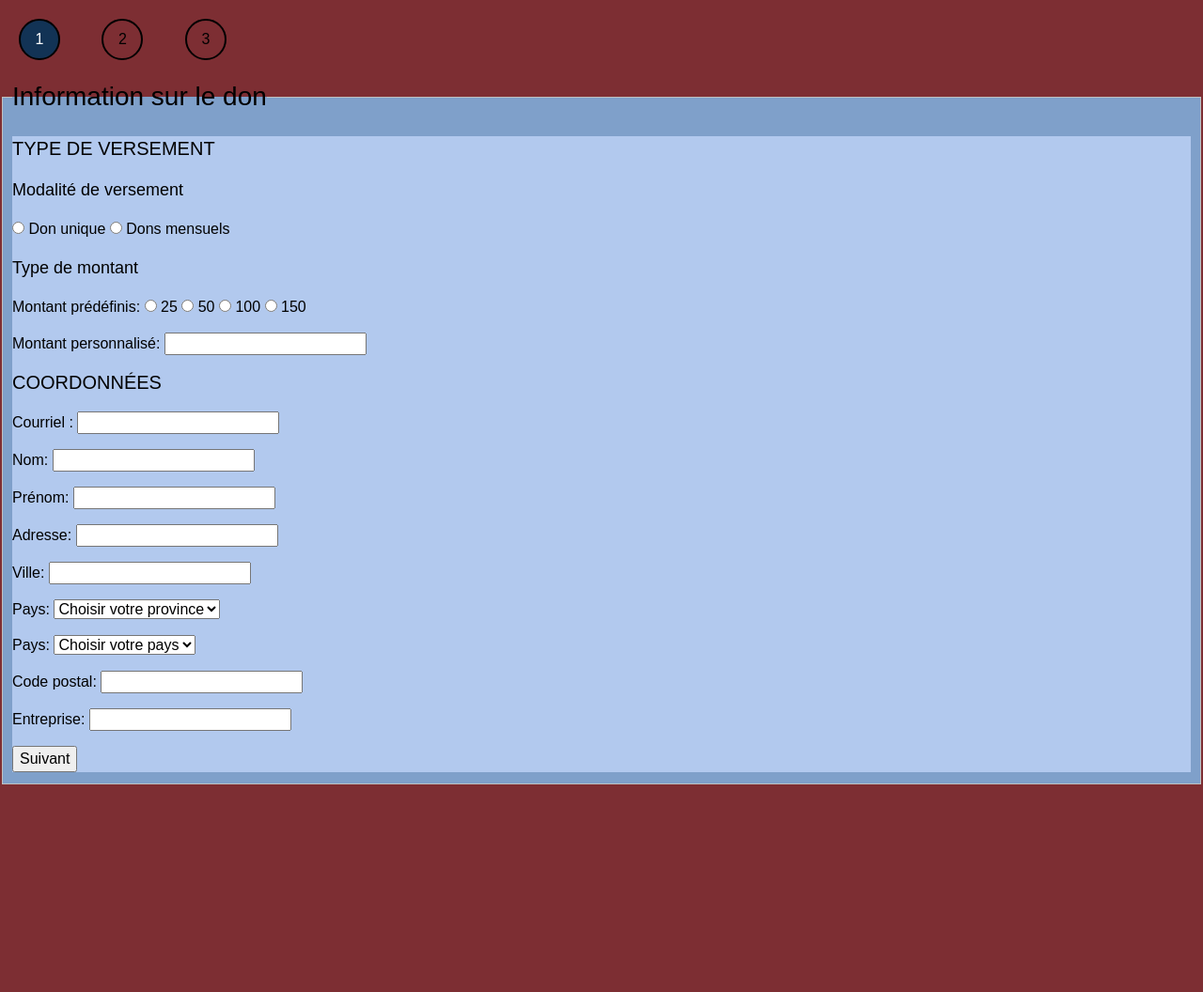
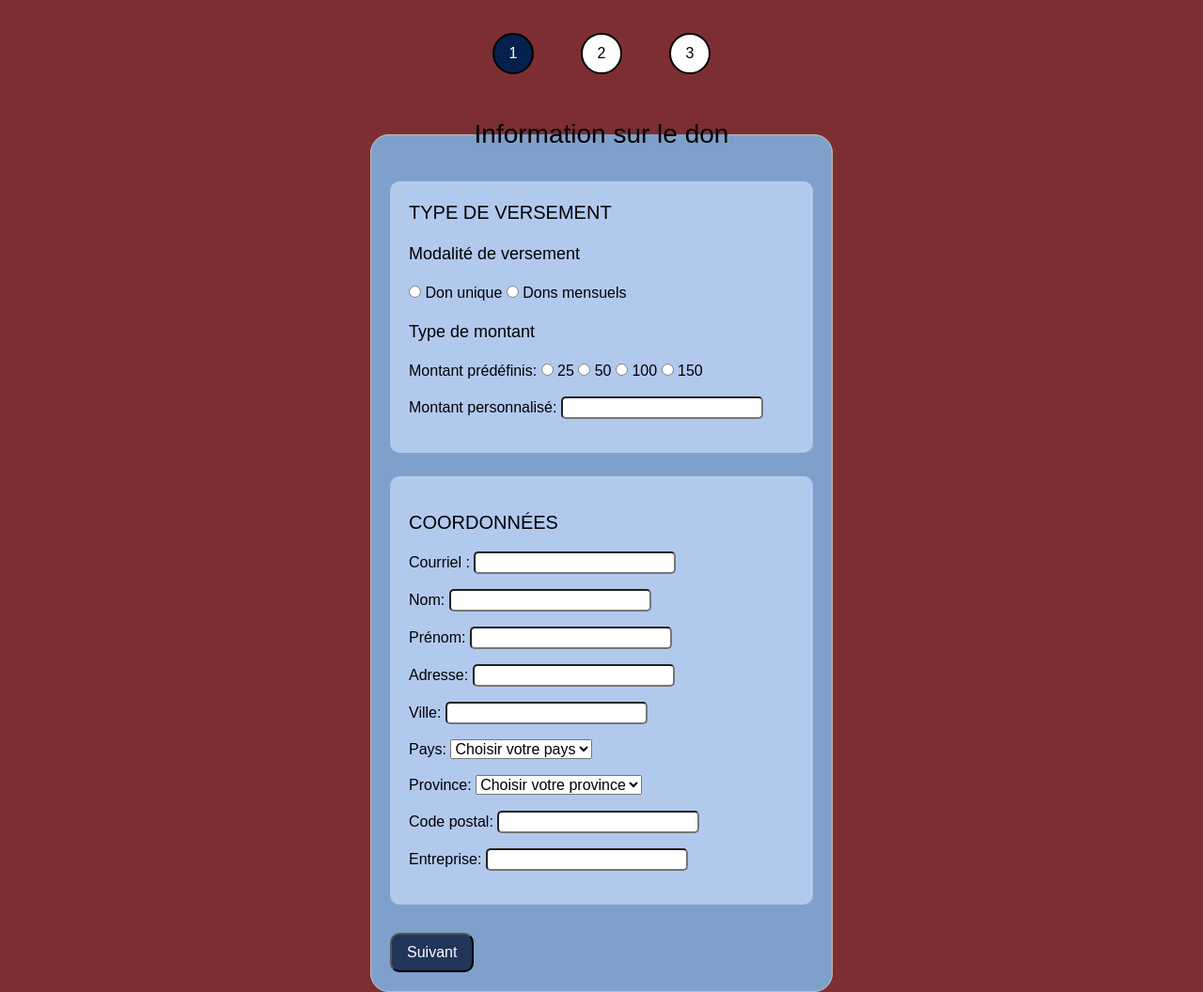
Before and after one commit to PlanteMP/RPNI3-TP1-formulaire, a website: page public/index.html in a window 1280 px wide. Shown: the whole page at 94% size. Before the commit the page ends 835 px from the top, so only its background shows below. Drawn offline with Linux system fonts and the light colour scheme.

Commit message:
Remise Sommative 2

```diff
--- a/public/index.html
+++ b/public/index.html
@@ -13,29 +13,31 @@
 
 <body>
 
-     <header role="banner">
-     </header>
-          <main role="main">
+ <header>
+
+ </header>
+    <main>
 
     <nav class="progression__section" aria-label="Progression du formulaire">
-        <div class="etapes__section">
-            <span "etat-etape1" class="etat-etape">1</span>
+        <nav class="etapes__section">
+            <span id="etat-etape1" class="etat-etape">1</span>
             <span id="etat-etape2" class="etat-etape">2</span>
             <span id="etat-etape3" class="etat-etape">3</span>
-        </div>
+        </nav>
     </nav>
 
      <form class="formulaire__section" action="merci.html" method="get">
 
+         <!-- //        PREMIERE ETAPE DU FORMULAIRE                  // -->
 
-       <fieldset class="etape1">
+       <fieldset class="etape1" >
         <legend>  <h1>Information sur le don</h1> </legend>
 
    <!-- // TYPE DE VERSEMENTS-->
-     <div class="versement__section">
+     <div class="versement__section" >
         <h2>Type de versement</h2>
 
-          <div class="modalieVersement__section">
+          <div class="modaliteVersement__section">
              <h3>Modalité de versement</h3>
 
  <!-- // Versement unique -->
@@ -52,29 +54,30 @@
 
 
 
+
    <!-- // TYPE DE MONTANT-->
 
-       <div class="montant__section">
+       <div class="montant__section" >
           <h3>Type de montant</h3>
 
 <!-- // Montant fixe -->
 
-         <div>
-            <label for="montantfixe__section" class="montantfixe__section">Montant prédéfinis:</label>
 
-            <input type="radio" id="montant__fixe1" name="montant__fixe" value="montant__fixe" required>
-            <label for="montant__fixe">25</label>
+          <label for="montant__fixe1" class="montantfixe__section">Montant prédéfinis:</label>
 
-            <input type="radio" id="montant__fixe2" name="montant__fixe" value="montant__fixe" required>
-            <label for="montant__fixe">50</label>
+            <input type="radio" id="montant__fixe1" name="montant__fixe" value="25" required>
+            <label for="montant__fixe1">25</label>
 
-            <input type="radio" id="montant__fixe3" name="montant__fixe" value="montant__fixe" required>
-            <label for="montant__fixe">100</label>
+            <input type="radio" id="montant__fixe2" name="montant__fixe" value="50" required>
+            <label for="montant__fixe2">50</label>
 
-            <input type="radio" id="montant__fixe4" name="montant__fixe" value="montant__fixe" required>
-            <label for="montant__fixe">150</label>
+            <input type="radio" id="montant__fixe3" name="montant__fixe" value="100" required>
+            <label for="montant__fixe3">100</label>
 
-         </div>
+            <input type="radio" id="montant__fixe4" name="montant__fixe" value="150" required>
+            <label for="montant__fixe4">150</label>
+
+
 
 
 
@@ -84,19 +87,20 @@
                     <input type="number" id="montant__variable" name="montant__variable" max="9999" >
                     <span id="erreur__montantvariable" class="message-erreur" role="alert" ></span>
             </p>
-  </div>
+         </div>
+        </div>
 
 
 
-   <div class="coordonné__section">
+   <div class="coordonné__section" >
          <h2>Coordonnées</h2>
 
 
  <!-- // Email -->
                 <p>
-                    <label for="email" class="donateur__email">Courriel :</label>
-                    <input type="email" id="email" name="espace__email" autocomplete="email"  pattern="[\w\.\-]+@([\w\-]+)((\.(\w){2,3})+)$" required>
-                    <span id="erreur__email" class="erreur" role="alert" aria-live="polite" ></span>
+                    <label for="courriel" class="donateur__email">Courriel :</label>
+                    <input type="email" id="courriel" name="espace__email" autocomplete="email"  pattern="[\w\.\-]+@([\w\-]+)((\.(\w){2,3})+)$" required>
+                    <span id="erreur__courriel" class="message-erreur" role="alert" aria-live="polite" ></span>
                 </p>
 
  <!-- //Nom -->
@@ -112,7 +116,7 @@
                    <label for="prenom" class="donateur__prenom">Prénom:</label>
                     <input type="text" id="prenom" name="espace__prenom" pattern="[a-zA-ZÀ-ÿ '\-]{3,29}"
                     title="Caractères alphanumérique & '-" required>
-                    <span id="erreur__prenom" class="message-erreur" role="alert". aria-live="polite" ></span>
+                    <span id="erreur__prenom" class="message-erreur" role="alert" aria-live="polite" ></span>
               </p>
 
 <!-- // Adresse -->
@@ -129,25 +133,7 @@
                    <label for="ville" class="donateur__ville">Ville:</label>
                     <input type="text" id="ville" name="espace__ville" pattern="[a-zA-ZÀ-ÿ '\-]{3,29}"
                     title="Caractères alphanumérique & '-" required>
-                    <span id="erreur__ville" class="message-erreur" role="alert"aria-live="polite" ></span>
-              </p>
-
-
-<!-- //Province-->
-
-               <p>
-                   <label for="province" class="donateur__provinces">Pays:</label>
-                   <select id="provinces" name="espace__provinces" required>
-                     <option value="">  Choisir votre province </option>
-                     <option value="alberta">Alberta</option>
-                     <option value="manitoba">Manitoba</option>
-                     <option value="newBrunswick">New Brunswick</option>
-                     <option value="labrador">Labrador</option>
-                      <option value="novaScotia">Nova Scotia </option>
-                       <option value="princeEdwardIsland">Prince Edward Island</option>
-                        <option value="quebec">Quebec</option>
-                        <option value="Saskatchewan">Saskatchewan</option>
-                   </select>
+                    <span id="erreur__ville" class="message-erreur" role="alert" aria-live="polite" ></span>
               </p>
 
 
@@ -163,20 +149,38 @@
                    </select>
               </p>
 
+   <!-- //Province-->
+
+               <p>
+                   <label for="province" class="donateur__provinces">Province:</label>
+                   <select id="province" name="espace__provinces" required>
+                     <option value="">  Choisir votre province </option>
+                     <option value="alberta">Alberta</option>
+                     <option value="manitoba">Manitoba</option>
+                     <option value="newBrunswick">New Brunswick</option>
+                     <option value="labrador">Labrador</option>
+                      <option value="novaScotia">Nova Scotia </option>
+                       <option value="princeEdwardIsland">Prince Edward Island</option>
+                        <option value="quebec">Quebec</option>
+                        <option value="Saskatchewan">Saskatchewan</option>
+                   </select>
+              </p>
+
+
 
  <!-- // Adresse -->
                     <p>
-                   <label for="label" class="donateur__codepostal">Code postal:</label>
-                    <input type="text" id="codePostal" name="espace__codePostal" pattern="^[ABCEGHJ-NPRSTVXY]\d[ABCEGHJ-NPRSTV-Z][ -]?\d[ABCEGHJ-NPRSTV-Z]\d$"
+                   <label for="codePostal" class="donateur__codepostal">Code postal:</label>
+                    <input type="text" id="codepostal" name="espace__codePostal" pattern="^[ABCEGHJ-NPRSTVXY]\d[ABCEGHJ-NPRSTV-Z][ -]?\d[ABCEGHJ-NPRSTV-Z]\d$"
                     title="Caractères alphanumérique & '-" required>
-                    <span id="erreur__codePostal" class="message-erreur" role="alert" aria-live="polite" ></span>
+                    <span id="erreur__codepostal" class="message-erreur" role="alert" aria-live="polite" ></span>
                </p>
 
 
 
 <!-- // Entreprise  -->
                <p>
-                   <label for="label" class="donateur__entreprise"></label>Entreprise:</label>
+                   <label for="entreprise" class="donateur__entreprise">Entreprise:</label>
                     <input type="text" id="entreprise" name="espace__entreprise" pattern="[a-zA-ZÀ-ÿ '\-]{3,29}"
                     title="Caractères alphanumérique & '-" required>
                     <span id="erreur__entreprise" class="message-erreur" role="alert" aria-live="polite"></span>
@@ -189,8 +193,10 @@
     <button type="button" class="bouton__precedent">Précédent</button>
     <button type="button"  class="bouton__suivant">Suivant</button>
 
-      </fieldset>
+ </fieldset>
 
+
+ <!-- //        DEUXIEME ETAPE DU FORMULAIRE                  // -->
 
      <fieldset class="etape2">
            <legend>  <h1>Information sur le paiement</h1> </legend>
@@ -206,29 +212,33 @@
 
 
  <!-- // Numéro de carte de credit -->
+  <div class="informationPaiement__section">
+     <h2>Information sur le paiement</h2>
+
               <p>
-                   <label for="label" class="info__numeroCarte">Numéro de carte:</label>
+                   <label for="numeroCarte" class="info__numeroCarte">Numéro de carte:</label>
                     <input  inputmode="numeric"  id="numeroCarte" name="espace__numeroCarte" pattern="^4[0-9]{12}(?:[0-9]{3})?$" maxlength="16"
                     title="Caractères alphanumérique & '-" required>
-                    <span id="erreur__numeroCarte" class="message-erreur" role="alert" aria-live="polite"></span>
+                    <span id="erreur__numerocarte" class="message-erreur" role="alert" aria-live="polite"></span>
               </p>
 
 <!-- // Expiration de la carte de crédit -->
                <p>
-                   <label for="label" class="info__expirationCarte">Date d’expiration:</label>
+                   <label for="expirationCarte" class="info__expirationCarte">Date d’expiration:</label>
                     <input type="text" id="expirationCarte" name="espace__expirationCarte"  pattern="^(0[1-9]|1[0-2]) \/ \d{2}$"
                     title="Caractères alphanumérique & '-" required>
-                    <span id="erreur__expirationCarte" class="message-erreur" role="alert" aria-live="polite"></span>
+                    <span id="erreur__expirationcarte" class="message-erreur" role="alert" aria-live="polite"></span>
 
               </p>
 
 <!-- // Validation de la carte de crédit -->
                <p>
-                   <label for="label" class="info__expirationCarte"> Code de sécurité:</label>
+                   <label for="validationCarte" class="info__expirationCarte"> Code de sécurité:</label>
                     <input type="text" id="validationCarte" name="espace__validationCarte" pattern="[0-9]{3,4}" maxlength="4"
                     title="Caractères alphanumérique & '-" required>
-                    <span id="erreur__validationCarte" class="message-erreur" role="alert "aria-live="polite" ></span>
+                    <span id="erreur__validationcarte" class="message-erreur" role="alert" aria-live="polite" ></span>
               </p>
+            </div>
 
                <button type="button" class="bouton__precedent">Précédent</button>
                <button type="button" class="bouton__suivant">Suivant</button>
@@ -236,18 +246,18 @@
       </fieldset>
 
 
+       <!-- //        TROISIEME ETAPE DU FORMULAIRE                  // -->
+
      <fieldset class="etape3">
            <legend>  <h1>Résumé du don</h1> </legend>
 
                <button type="button"  class="bouton__precedent">Précédent</button>
-                   <button type="submit" class="button__soumettre">Soumettre</button>
+               <button type="submit" class="button__soumettre">Soumettre</button>
 
      </fieldset>
 
-
-    </main>
-    </form>
-
+   </form>
+   </main>
 
 </body>
 </html>
--- a/public/js/scripts.js
+++ b/public/js/scripts.js
@@ -58,6 +58,10 @@ function afficherEtape() {
         boutonSoumettre?.classList.remove('cacher');
     }
 }
+// Messages d'erreurs
+/*
+ * Fonction pour valider les champs
+ */
 // Changement navigation suivante
 function navigationSuivante(event) {
     event.preventDefault();
--- a/src/scss/base/_bouton.scss
+++ b/src/scss/base/_bouton.scss
@@ -1,14 +1,24 @@
 @use "sass:color";
 @use "../utilitaires/variables";
+@use "../utilitaires/mixins";
+$couleur-bouton: #273651;
+$couleur-boutonhover:  #05204c;
 
 /**
-* @author Prenom Nom courriel
+* @author Marie-Pierre Plante
 * @todo Compléter selon l'énoncé de l'exercice
 */
+
 
 .bouton {
   border-radius: 18px;
   color: black;
   padding: 0.5em 1em;
   text-decoration: none;
+  background-color: $couleur-bouton;
+  font-size: 0.9rem;
+
+  &:hover {
+    background-color: $couleur-boutonhover;
+  }
 }
--- a/src/scss/base/_hyperlien.scss
+++ b/src/scss/base/_hyperlien.scss
@@ -1,5 +1,6 @@
 @use "sass:color";
 @use "../utilitaires/variables";
+@use "../utilitaires/mixins";
 
 /**
 * @author Prenom Nom courriel
--- a/src/scss/styles.scss
+++ b/src/scss/styles.scss
@@ -1,7 +1,18 @@
 @charset "UTF-8";
+$rougeVin: #7d2e33;
+$bleufoncer: #7fa0ca;
+$bleuPale: #b2c9ee;
+$bleuStroke: #466183;
+$bleuSpan: #05204c;
+$noir: #000000;
+$blanc: #ffffff;
+$couleur-bouton: #22355a;
+$couleur-boutonhover:  #05204c;
+$bleuInputHover: #5b7faa6b;
+
 
 /**
- * @author Prenom Nom courriel
+ * @author Marie-Pierre Plante
  * @todo Lier les modules avec des instructions @import
  * @todo Compléter selon l'énoncé de l'exercice
  */
@@ -43,32 +54,47 @@
 @use "base/typo";
 @use "base/grille";
 
+
+
 /** MODULES **/
 .cacher {
   display: none;
 }
 
 
-// SPAN
+
+// MOBILE FIRST
+
+//* Span Etape de section *//
+
+.etapes__section {
+  display: flex;
+  justify-content: center;
+  align-items: center;
+  gap: 1rem;
+  margin: 1.5rem 0;
+}
+
 .etat-etape {
+  background-color: $blanc;
+  display: inline-flex;
+  margin: 1.5rem 0;
   display: inline-block;
   text-align: center;
   margin: 020px;
   width: 40px;
   height: 40px;
   line-height: 40px;
-  border: 2px solid black;
+  border: 2px solid $noir;
   border-radius: 50%;
-  font-size: 16px;
   transition: 0.3s ease;
-  position: relative;
-  z-index: 2;
+
 }
 
 .etat-etape--mise-en-evidence {
-  background-color: #123355;
+  background-color: $bleuSpan;
   border-radius: 50%;
-  color: white;
+  color: $blanc;
   opacity: 1;
 }
 
@@ -78,20 +104,144 @@
   transition: 0.3s ease;
 }
 
-//
-// Page background gradient
+//* Page background et couleur de base *//
+
 body {
-  background: #7D2E33;
+  background: $rougeVin;
+
 }
 
 fieldset {
-  background: #7FA0CA;
+  background: $bleufoncer;
+
+
 }
 
+
+
+// Section informations - TYPE VERSEMENT, COORDONNÉES, INFO PAIEMENT, RESUME DU DON
 .versement__section {
-background: #B2C9EE;
+background: $bleuPale;
+  border-radius: 1rem;
+  padding: 2rem;
+
+  h2 {
+    margin:0;
+
+  }
+}
+.coordonné__section {
+background: $bleuPale;
+  border-radius: 1rem;
+  padding: 2rem;
+  margin-top: 2.5rem;
 }
 
-.coordonné__section {
-background: #B2C9EE;
+.informationPaiement__section {
+  background: $bleuPale;
+  border-radius: 1rem;
+  padding: 2rem;
+  margin-top: 0.5rem;
+  padding-top: 0.2rem;
+
+
 }
+
+
+
+//* Fieldset *//
+.formulaire__section {
+  display: flex;
+  justify-content: center;
+  align-items: center;
+  padding: 1rem;
+
+
+  fieldset {
+    width: 100%;
+    max-width: 21.25rem;
+    margin: 0 auto;
+    padding: 1.5rem;
+    border-radius: 2rem;
+
+
+
+    legend {
+
+      text-align: center;
+      margin-bottom: 1rem;
+
+    }
+
+    input {
+    border-radius: 0.5rem;
+
+     &:hover {
+      background-color: $bleuInputHover;
+  }
+
+    }
+  }
+}
+
+// BOUTONS
+
+.bouton__precedent {
+  background-color: $couleur-bouton;
+  color: $blanc;
+  border-radius: 1rem;
+  padding: 0.5em 1em;
+  text-decoration: none;
+  padding-top: 1rem;
+
+  &:hover {
+    background-color: $couleur-boutonhover;
+  }
+}
+
+.bouton__suivant {
+ background-color: $couleur-bouton;
+  color: $blanc;
+  border-radius: 1rem;
+  padding: 0.5em 1em;
+  text-decoration: none;
+ margin-top: 3rem;
+
+
+  &:hover {
+    background-color: $couleur-boutonhover;
+  }
+}
+
+.button__soumettre {
+ background-color: $couleur-bouton;
+  color: $blanc;
+  border-radius: 1rem;
+  padding: 0.5em 1em;
+  text-decoration: none;
+
+
+
+  &:hover {
+    background-color: $couleur-boutonhover;
+
+  }
+
+}
+
+
+
+
+
+// FORMAT TABLE
+//* Fieldset *//
+@media (min-width: 361px) {
+  .formulaire__section {
+    fieldset {
+      max-width: 45rem;
+      padding: 2rem;
+
+
+    }
+  }
+}
--- a/src/scss/utilitaires/_variables.scss
+++ b/src/scss/utilitaires/_variables.scss
@@ -30,6 +30,9 @@ $bleuStroke: #466183;
 $bleuSpan: #05204c;
 $noir: #273651;
 $blanc: #ffffff;
+$couleur-bouton: #22355a;
+$couleur-boutonhover:  #05204c;
+$bleuInputHover: #5b7faa6b;
 
 /* Autres couleurs */
 
```
Also changed, not shown: src/ts/scripts.ts (+9 -0 lines), public/css/styles.css, src/scss/base/_typo.scss (line endings or trailing spaces), 2 other files.
